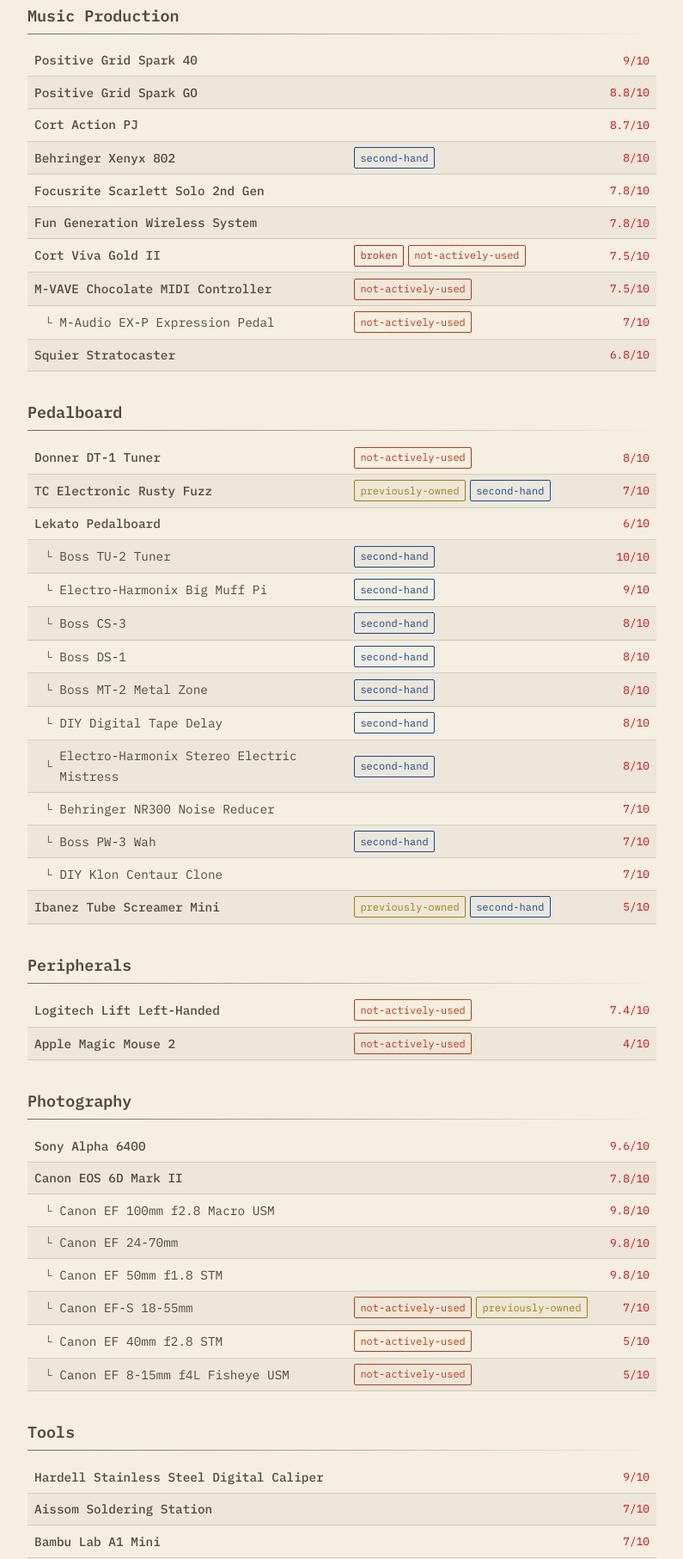
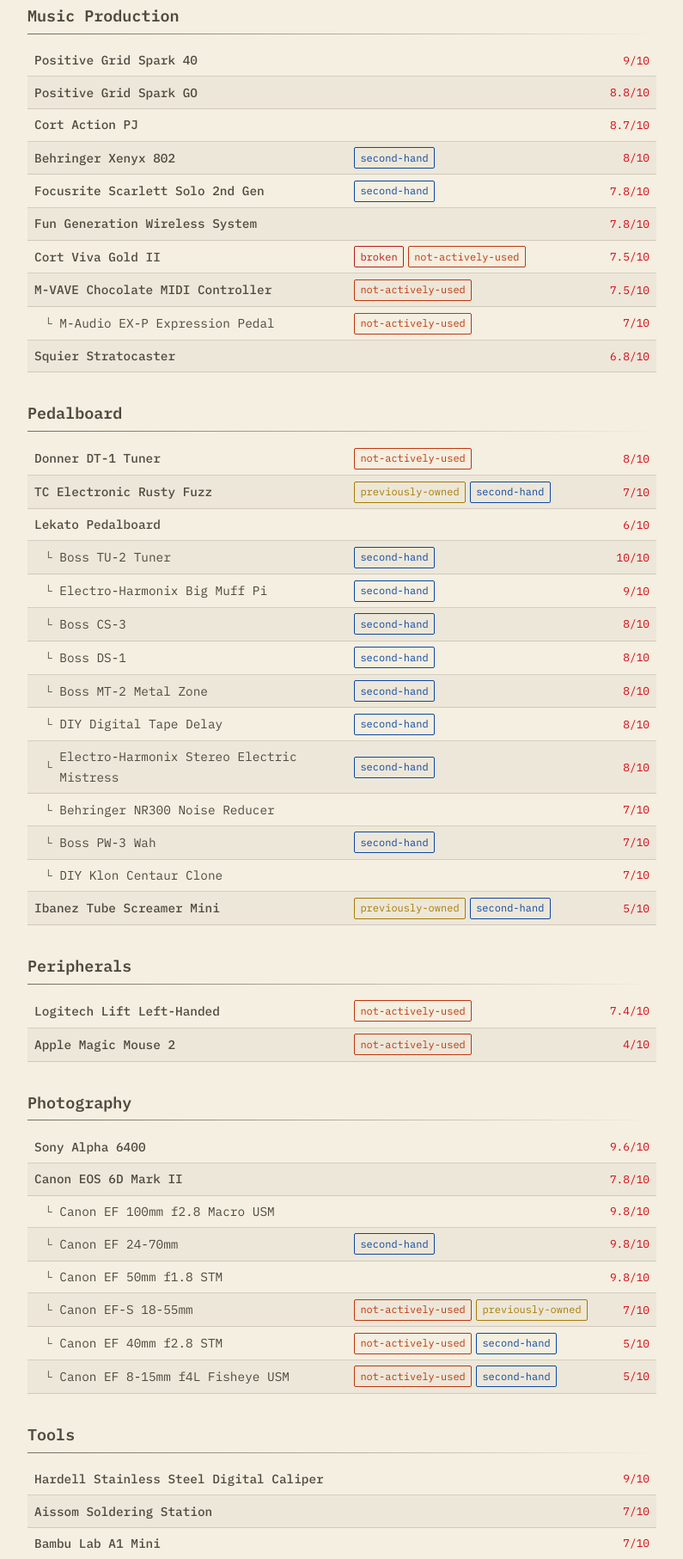
Before and after one commit to khaosdoctor/personal-website, a website: page uses.html in a window 1280 px wide. Shown: the part 1725-3538 px from the top of the page at 86% size, without its empty margins (362-1157 px from the left). Drawn offline with Linux system fonts and the light colour scheme.

Commit message:
docs: update gear

```diff
--- a/uses.html
+++ b/uses.html
@@ -83,7 +83,7 @@
 <li><a class="gear-link" href="/gear/positive-grid-spark-go.html"><span class="gear-name">Positive Grid Spark GO</span><span class="gear-desc">Pocket-sized 5 W battery guitar amp with the same app-controlled tones as the bigger Spark, also a headphone amp and Bluetooth speaker.</span><span class="gear-states"></span><span class="gear-rating">8.8/10</span></a></li>
 <li><a class="gear-link" href="/gear/cort-action-pj.html"><span class="gear-name">Cort Action PJ</span><span class="gear-desc">My 4-string matte black Cort Action PJ bass a happy surprise</span><span class="gear-states"></span><span class="gear-rating">8.7/10</span></a></li>
 <li><a class="gear-link" href="/gear/behringer-xenyx-802.html"><span class="gear-name">Behringer Xenyx 802</span><span class="gear-desc">Compact 8-input analog mixer with 3-band EQ. I use it with the Scarlett to mix the computer and mic audio</span><span class="gear-states"><span class="tag tag-blue">second-hand</span></span><span class="gear-rating">8/10</span></a></li>
-<li><a class="gear-link" href="/gear/focusrite-scarlett-solo-2nd-gen.html"><span class="gear-name">Focusrite Scarlett Solo 2nd Gen</span><span class="gear-desc">2-in / 2-out bus-powered USB audio interface with one mic preamp and one instrument input. Old and discontinued, but works for what I do.</span><span class="gear-states"></span><span class="gear-rating">7.8/10</span></a></li>
+<li><a class="gear-link" href="/gear/focusrite-scarlett-solo-2nd-gen.html"><span class="gear-name">Focusrite Scarlett Solo 2nd Gen</span><span class="gear-desc">2-in / 2-out bus-powered USB audio interface with one mic preamp and one instrument input. Old and discontinued, but works for what I do.</span><span class="gear-states"><span class="tag tag-blue">second-hand</span></span><span class="gear-rating">7.8/10</span></a></li>
 <li><a class="gear-link" href="/gear/fun-generation-wireless-system.html"><span class="gear-name">Fun Generation Wireless System</span><span class="gear-desc">Wireless guitar transmitter and receiver pair</span><span class="gear-states"></span><span class="gear-rating">7.8/10</span></a></li>
 <li><a class="gear-link" href="/gear/cort-viva-gold-ii.html"><span class="gear-name">Cort Viva Gold II</span><span class="gear-desc">My matte natural wood Cort superstrat, I have a love/hate relation with this thing</span><span class="gear-states"><span class="tag tag-red">broken</span> <span class="tag tag-orange">not-actively-used</span></span><span class="gear-rating">7.5/10</span></a></li>
 <li><a class="gear-link" href="/gear/m-vave-chocolate-midi-controller.html"><span class="gear-name">M-VAVE Chocolate MIDI Controller</span><span class="gear-desc">Compact Bluetooth MIDI foot controller</span><span class="gear-states"><span class="tag tag-orange">not-actively-used</span></span><span class="gear-rating">7.5/10</span></a></li>
@@ -114,11 +114,11 @@
 <li><a class="gear-link" href="/gear/sony-alpha-6400.html"><span class="gear-name">Sony Alpha 6400</span><span class="gear-desc">24.2 MP APS-C E-mount mirrorless with 4K video. I use it mainly as my &quot;webcam&quot; and content creation camera. Totally stock, never changed anything</span><span class="gear-states"></span><span class="gear-rating">9.6/10</span></a></li>
 <li><a class="gear-link" href="/gear/canon-eos-6d-mark-ii.html"><span class="gear-name">Canon EOS 6D Mark II</span><span class="gear-desc">26.2 MP full-frame EF-mount DSLR. I use it as my go-to picture camera when I go out photographing stuff (which is less than I'd like to)</span><span class="gear-states"></span><span class="gear-rating">7.8/10</span></a></li>
 <li class="gear-child"><a class="gear-link" href="/gear/canon-ef-100mm-f2-8-macro-usm.html"><span class="gear-name">Canon EF 100mm f2.8 Macro USM</span><span class="gear-desc">Full-frame 1:1 macro prime for EF mount. I use it quite a lot for macro photos and landscape. Has an outstanding quality</span><span class="gear-states"></span><span class="gear-rating">9.8/10</span></a></li>
-<li class="gear-child"><a class="gear-link" href="/gear/canon-ef-24-70mm.html"><span class="gear-name">Canon EF 24-70mm</span><span class="gear-desc">Full-frame standard zoom for EF mount. My main lens, and possibly the best one I ever had</span><span class="gear-states"></span><span class="gear-rating">9.8/10</span></a></li>
+<li class="gear-child"><a class="gear-link" href="/gear/canon-ef-24-70mm.html"><span class="gear-name">Canon EF 24-70mm</span><span class="gear-desc">Full-frame standard zoom for EF mount. My main lens, and possibly the best one I ever had</span><span class="gear-states"><span class="tag tag-blue">second-hand</span></span><span class="gear-rating">9.8/10</span></a></li>
 <li class="gear-child"><a class="gear-link" href="/gear/canon-ef-50mm-f1-8-stm.html"><span class="gear-name">Canon EF 50mm f1.8 STM</span><span class="gear-desc">Canon's 160 g full-frame nifty fifty for EF mount. Use it a lot on street photo.</span><span class="gear-states"></span><span class="gear-rating">9.8/10</span></a></li>
 <li class="gear-child"><a class="gear-link" href="/gear/canon-ef-s-18-55mm.html"><span class="gear-name">Canon EF-S 18-55mm</span><span class="gear-desc">APS-C kit zoom for EF-S mount. Came with the T7i camera, never used it with the 6D.</span><span class="gear-states"><span class="tag tag-orange">not-actively-used</span> <span class="tag tag-yellow">previously-owned</span></span><span class="gear-rating">7/10</span></a></li>
-<li class="gear-child"><a class="gear-link" href="/gear/canon-ef-40mm-f2-8-stm.html"><span class="gear-name">Canon EF 40mm f2.8 STM</span><span class="gear-desc">Canon's 130 g full-frame pancake prime for EF mount. Useful but not that much</span><span class="gear-states"><span class="tag tag-orange">not-actively-used</span></span><span class="gear-rating">5/10</span></a></li>
-<li class="gear-child"><a class="gear-link" href="/gear/canon-ef-8-15mm-f4l-fisheye-usm.html"><span class="gear-name">Canon EF 8-15mm f4L Fisheye USM</span><span class="gear-desc">Full-frame L-series fisheye zoom, circular at 8mm and diagonal at 15mm. Used it a few times on super rare occasions when there's a large landscape</span><span class="gear-states"><span class="tag tag-orange">not-actively-used</span></span><span class="gear-rating">5/10</span></a></li>
+<li class="gear-child"><a class="gear-link" href="/gear/canon-ef-40mm-f2-8-stm.html"><span class="gear-name">Canon EF 40mm f2.8 STM</span><span class="gear-desc">Canon's 130 g full-frame pancake prime for EF mount. Useful but not that much</span><span class="gear-states"><span class="tag tag-orange">not-actively-used</span> <span class="tag tag-blue">second-hand</span></span><span class="gear-rating">5/10</span></a></li>
+<li class="gear-child"><a class="gear-link" href="/gear/canon-ef-8-15mm-f4l-fisheye-usm.html"><span class="gear-name">Canon EF 8-15mm f4L Fisheye USM</span><span class="gear-desc">Full-frame L-series fisheye zoom, circular at 8mm and diagonal at 15mm. Used it a few times on super rare occasions when there's a large landscape</span><span class="gear-states"><span class="tag tag-orange">not-actively-used</span> <span class="tag tag-blue">second-hand</span></span><span class="gear-rating">5/10</span></a></li>
 </ul></div>
 <div class="gear-category"><h2>Tools</h2><ul class="gear-list">
 <li><a class="gear-link" href="/gear/hardell-stainless-steel-digital-caliper.html"><span class="gear-name">Hardell Stainless Steel Digital Caliper</span><span class="gear-desc">Digital caliper for precise measurements</span><span class="gear-states"></span><span class="gear-rating">9/10</span></a></li>
```
Also changed, not shown: gear/apple-watch-series-7.html (+1 -1 lines), gear/canon-ef-24-70mm.html (+1 -1 lines), gear/canon-ef-40mm-f2-8-stm.html (+1 -1 lines), gear/canon-ef-8-15mm-f4l-fisheye-usm.html (+1 -1 lines), gear/focusrite-scarlett-solo-2nd-gen.html (+1 -1 lines).
